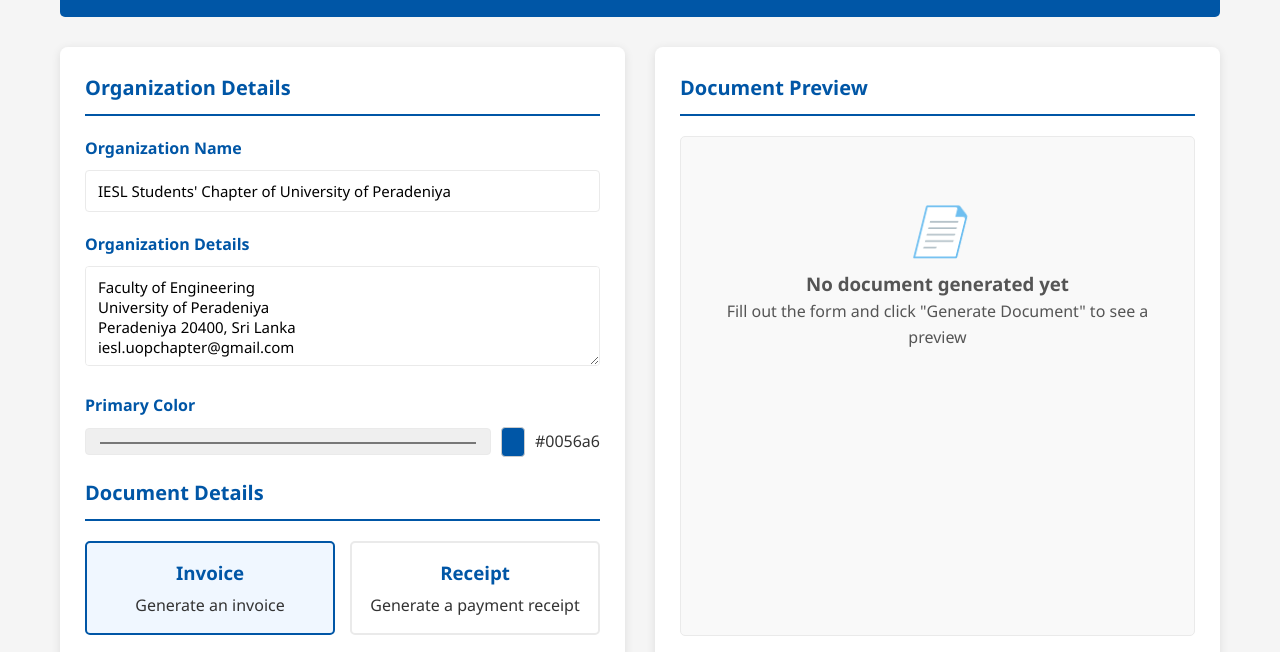
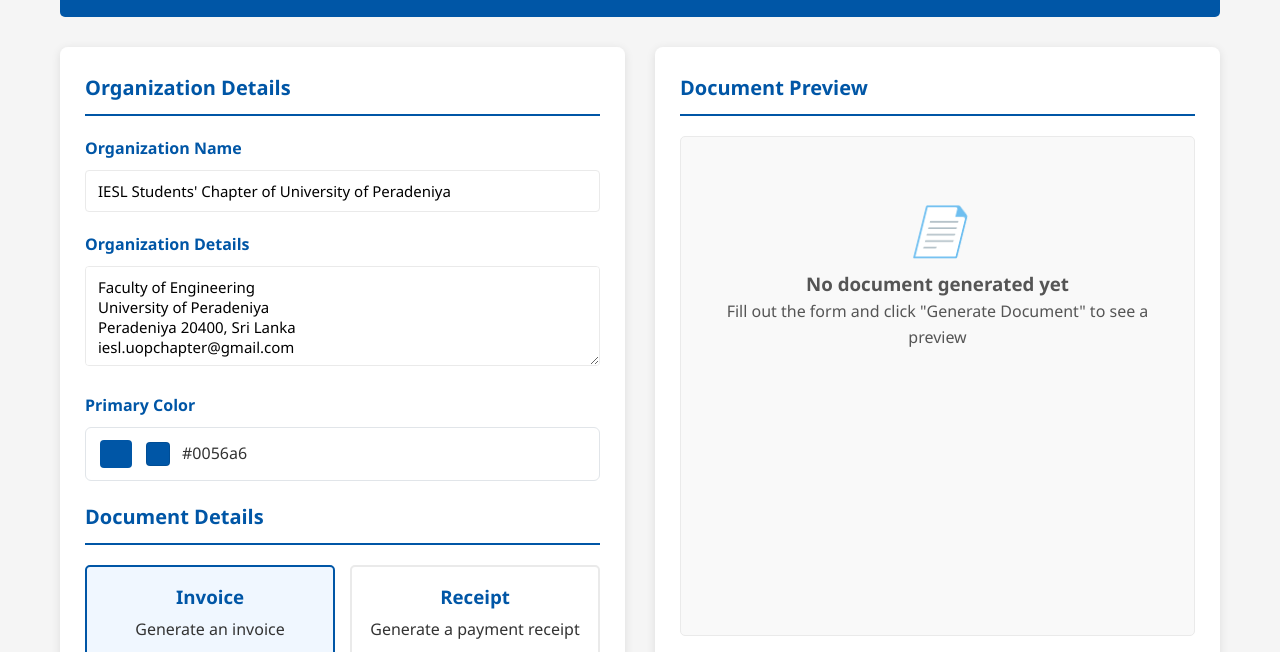
Before and after one commit to ChethiyaB/invoice-generator, a plain HTML site: page docs/index.html in a window 1280 px wide. Shown: the part 123-775 px from the top of the page. Drawn offline with Linux system fonts and the light colour scheme.

Commit message:
color picker fixed and paymont method box commented out

```diff
--- a/docs/script.js
+++ b/docs/script.js
@@ -325,13 +325,14 @@
                         <div class="payment-box-title" style="font-size: 14px; font-weight: 600; color: ${primaryColor}; margin-bottom: 8px; text-align: center;">Payment Amount</div>
                         <div class="payment-amount" style="font-size: 20px; font-weight: 700; color: ${primaryColor}; text-align: center; margin: 5px 0;">${amount} LKR</div>
                     </div>
-
+                    // Uncomment to add payment method box in future
+                    /*
                     <div class="payment-box" style="flex: 1; border: 1px solid ${primaryColor}; border-radius: 4px; padding: 15px; background: ${lightBg};">
                         <div class="payment-box-title" style="font-size: 14px; font-weight: 600; color: ${primaryColor}; margin-bottom: 8px; text-align: center;">Payment Method</div>
                         <div class="payment-detail" style="font-size: 13px; text-align: center; margin: 3px 0;">Bank Transfer</div>
                         <div class="payment-detail" style="font-size: 13px; text-align: center; margin: 3px 0;">Ref: TRX${new Date().getFullYear()}${String(new Date().getMonth()+1).padStart(2, '0')}${String(new Date().getDate()).padStart(2, '0')}</div>
                     </div>
-
+                    */
                     <div class="payment-box" style="flex: 1; border: 1px solid ${primaryColor}; border-radius: 4px; padding: 15px; background: ${lightBg};">
                         <div class="payment-box-title" style="font-size: 14px; font-weight: 600; color: ${primaryColor}; margin-bottom: 8px; text-align: center;">Payment Details</div>
                         <div class="payment-detail" style="font-size: 13px; text-align: center; margin: 3px 0;">Date: ${docDate}</div>
--- a/docs/styles.css
+++ b/docs/styles.css
@@ -255,15 +255,57 @@
 .color-picker {
     display: flex;
     align-items: center;
-    gap: 10px;
+    gap: 12px;
+    padding: 8px 12px;
+    border: 1px solid #e1e5e9;
+    border-radius: 6px;
+    background: #fff;
+    transition: border-color 0.2s ease, box-shadow 0.2s ease;
+}
+
+.color-picker:focus-within {
+    border-color: #0056a6;
+    box-shadow: 0 0 0 3px rgba(0, 86, 166, 0.1);
+}
+
+.color-picker input[type="color"] {
+    width: 36px;
+    height: 36px;
+    border: none;
+    background: transparent;
+    cursor: pointer;
+    padding: 0;
+    border-radius: 4px;
+    -webkit-appearance: none;
+    appearance: none;
+}
+
+/* Hide default color input UI */
+.color-picker input[type="color"]::-webkit-color-swatch {
+    border: none;
+    border-radius: 4px;
+}
+.color-picker input[type="color"]::-moz-color-swatch {
+    border: none;
+    border-radius: 4px;
 }
 
 .color-preview {
-    width: 30px;
-    height: 30px;
+    width: 24px;
+    height: 24px;
     border-radius: 4px;
-    border: 1px solid #ccc;
+    border: 1px solid rgba(0,0,0,0.1);
+    flex-shrink: 0;
 }
+
+.color-value {
+    font-family: 'SF Mono', 'Monaco', 'Inconsolata', monospace;
+    font-size: 0.875rem;
+    color: #555;
+    letter-spacing: 0.5px;
+    min-width: 70px;
+}
+
 
 /* Print Styles */
 @media print {
```
Also changed, not shown: docs/index.html (line endings or trailing spaces).
